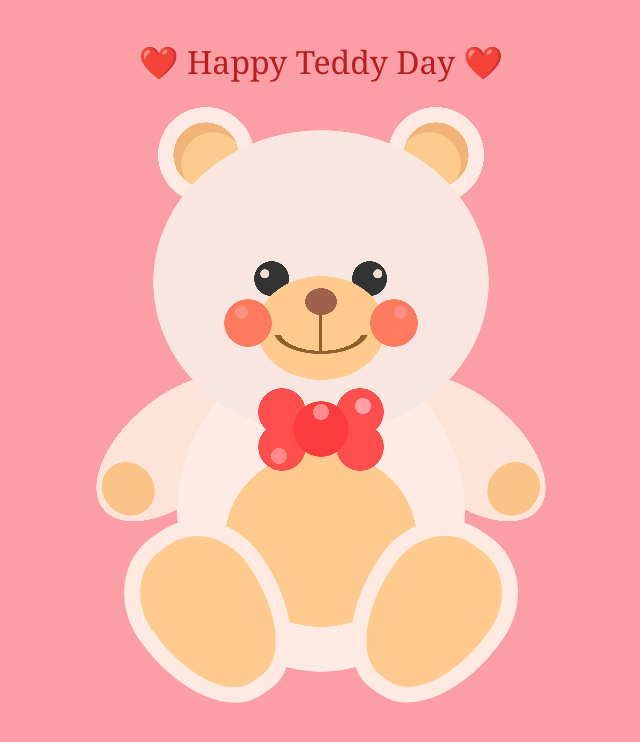
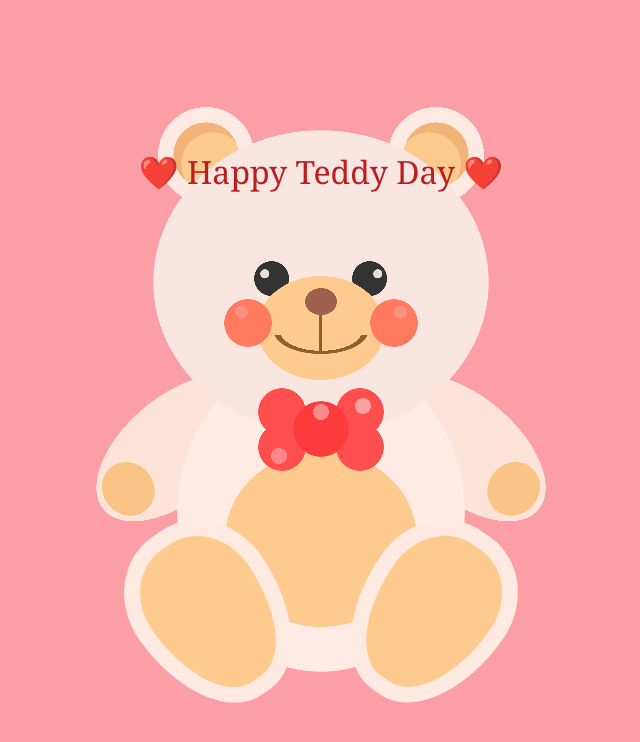
Before and after one commit to 1-Daisy-8/teddy-bear, a plain HTML site: page index.html in a window 1280 px wide. Shown: the whole page, without its empty margins (319-959 px from the left). Drawn offline with Linux system fonts and the light colour scheme.

Commit message:
Update index.html

```diff
--- a/index.html
+++ b/index.html
@@ -8,7 +8,7 @@
     <style>
         .wishes{
             position:absolute;
-            top:40px;
+            top:150px;
             align-items: center;
             font-size: xx-large;
             color: rgb(186, 30, 30);
```
